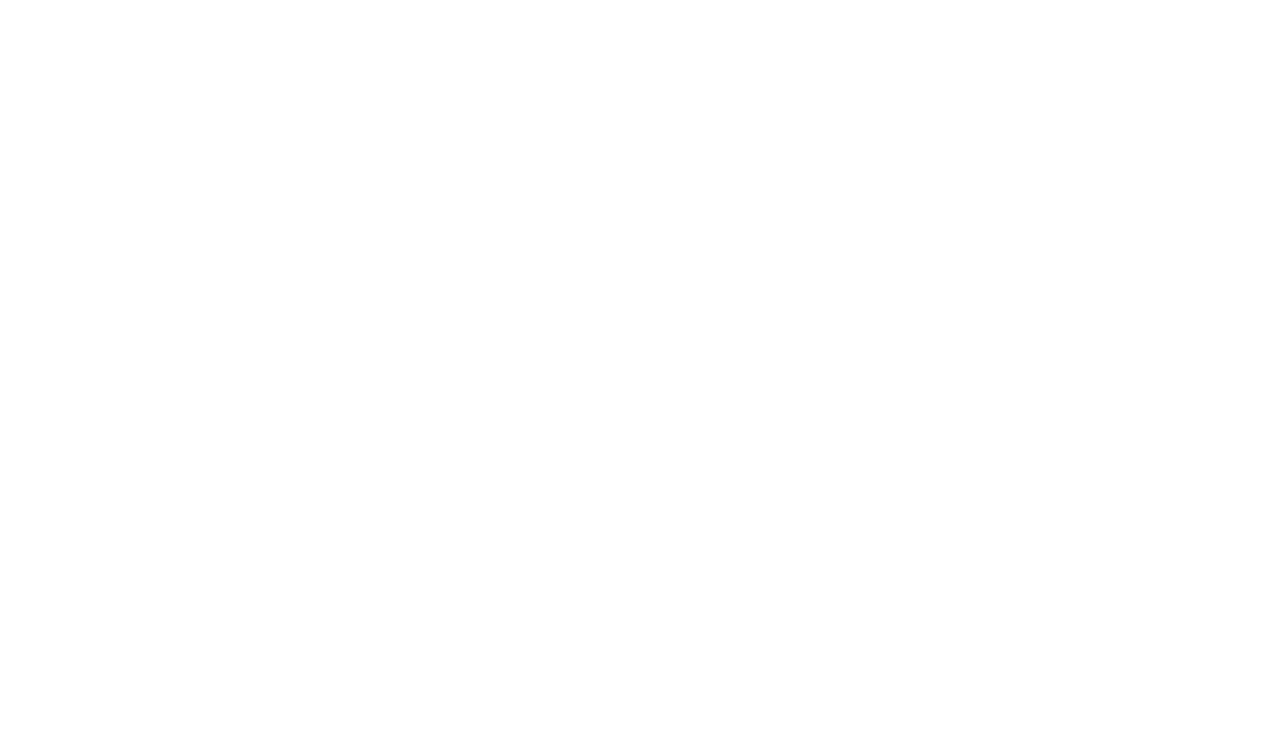
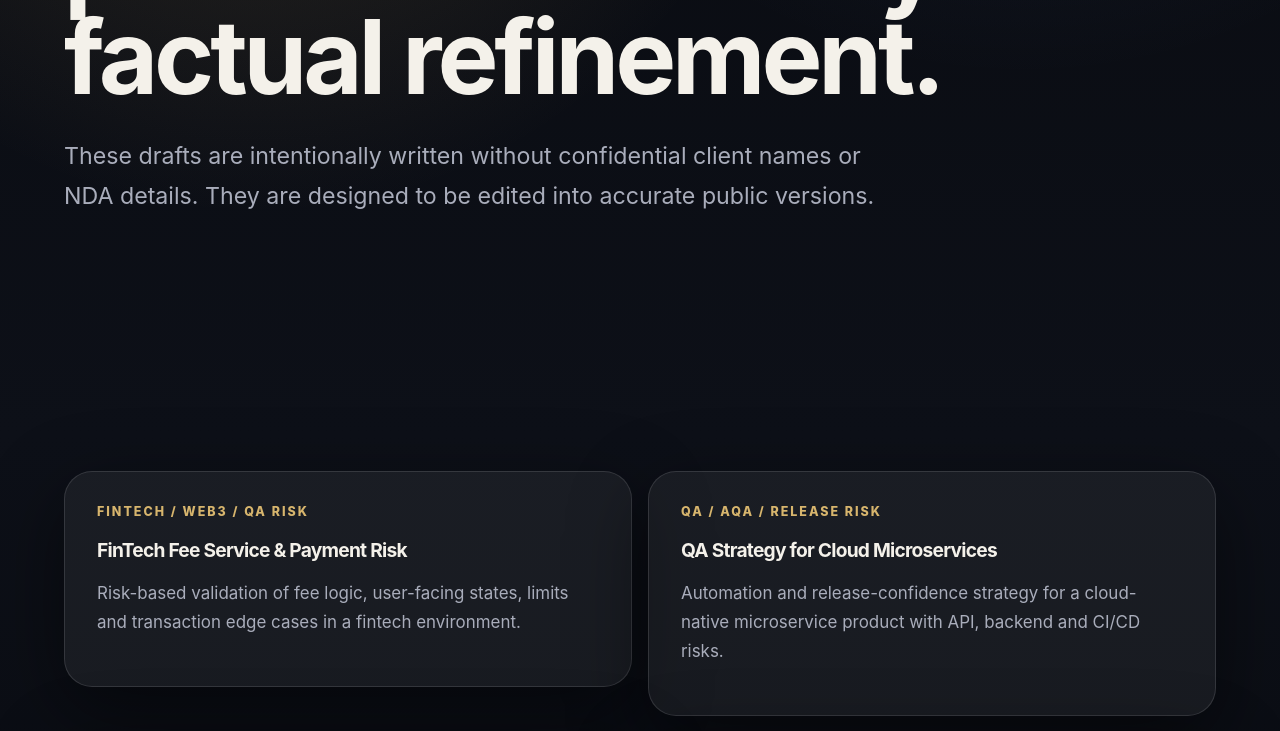
Before and after one commit to IRozinko/ivan-rozinko-site, a Next.js app: page /case-studies in a window 1280 px wide. Before the commit this address had no page. Shown: the part 500-1231 px from the top of the page. Before the commit the page ends 800 px from the top, so only its background shows below. Built offline with nearby package versions, Linux system fonts and the light colour scheme.

Commit message:
Add Case Studies page

```diff
--- /dev/null
+++ b/app/case-studies/page.tsx
@@ -0,0 +1,29 @@
+const cases = [
+  ['FinTech Fee Service & Payment Risk', 'Risk-based validation of fee logic, user-facing states, limits and transaction edge cases in a fintech environment.', 'FinTech / Web3 / QA Risk'],
+  ['QA Strategy for Cloud Microservices', 'Automation and release-confidence strategy for a cloud-native microservice product with API, backend and CI/CD risks.', 'QA / AQA / Release Risk'],
+  ['Platform Reliability & CI/CD Control', 'Operational-readiness work across CI/CD, infrastructure, monitoring, rollback and release gates.', 'Platform / SRE / DevOps'],
+  ['Firmware-to-Software Systems Thinking', 'Low-level engineering background applied to complex systems, state boundaries and reliability thinking.', 'Firmware / Software'],
+  ['Regulated IT & Audit-Ready Delivery', 'Technical documentation, stakeholder alignment and delivery support in a regulated enterprise environment.', 'Regulated Systems'],
+];
+
+export default function CaseStudiesPage() {
+  return (
+    <main>
+      <nav className="nav"><a className="brand" href="/">IR</a><div><a href="/about">About</a><a href="/services">Services</a><a href="/cv">CV Pack</a><a href="/northbridge">Northbridge</a></div></nav>
+      <section className="section hero">
+        <div className="eyebrow">Case studies</div>
+        <h1>Draft case studies built from real experience patterns and ready for factual refinement.</h1>
+        <p className="lead">These drafts are intentionally written without confidential client names or NDA details. They are designed to be edited into accurate public versions.</p>
+      </section>
+      <section className="section grid two">
+        {cases.map(([title, text, tag]) => (
+          <article className="card" key={title}>
+            <div className="eyebrow">{tag}</div>
+            <h3>{title}</h3>
+            <p>{text}</p>
+          </article>
+        ))}
+      </section>
+    </main>
+  );
+}
```
